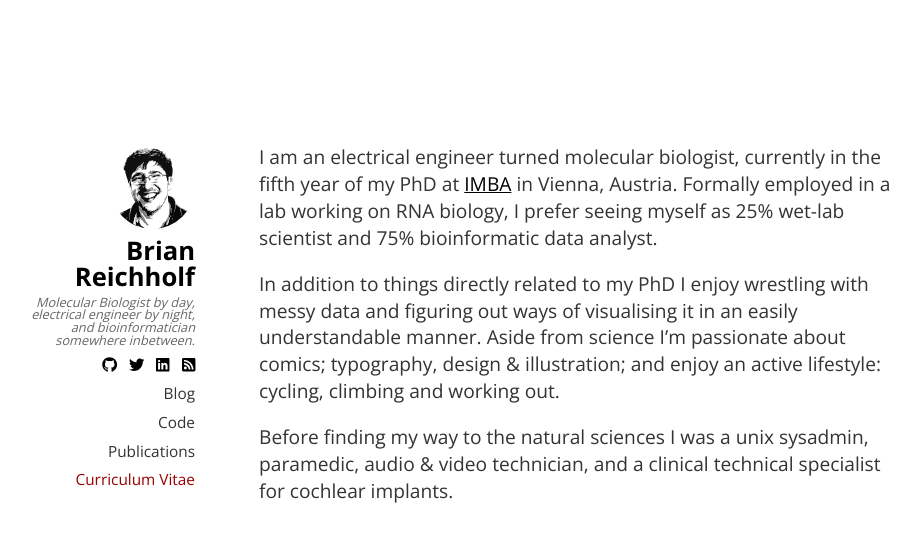
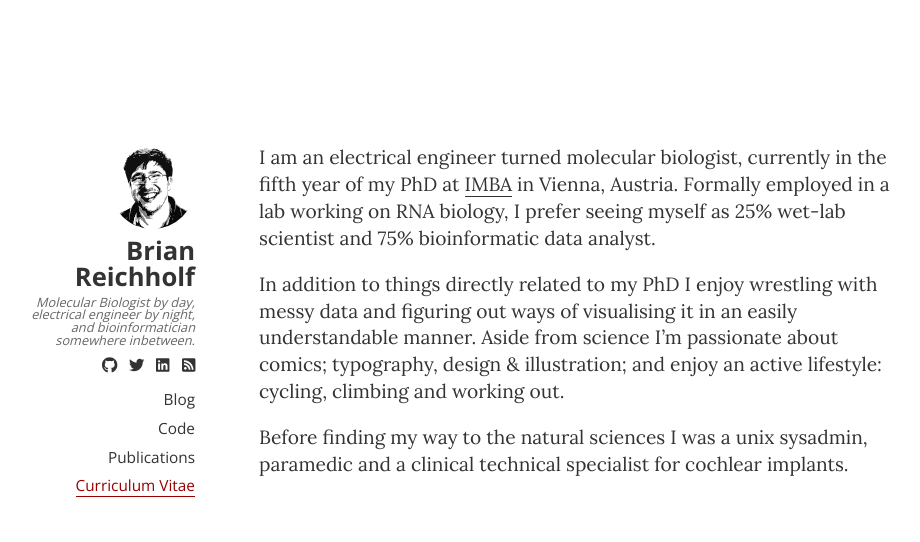
Before and after one commit to breichholf/breichholf.github.io, a Jekyll site: the page built from index.md, in a window 1280 px wide. Shown: the top 542 px of the page, without its empty margins (125-1045 px from the left). Built offline with Jekyll 4.4.1, drawn with Linux system fonts in a browser that asks for light colours.

Commit message:
Consolidate style and fix some typos

```diff
--- a/_data/association.yml
+++ b/_data/association.yml
@@ -5,7 +5,7 @@
   url: http://viennabiocenter.org/
   role: PhD Student Representative
   year: 2014 &mdash; 2015
-  summary: Organise student retreats and social events, plan annual student satisfaction survey, represent PhD students' interests to scientific group leaders on campus.
+  summary: Organised student retreats and social events, planned and conducted annual student satisfaction survey, represented PhD students' interests to scientific group leaders on campus. Initiated campus-wide communications platform to streamline interaction across different organisations.
 
 # 1st year student mentor
 - organisation: University of Vienna
--- a/_includes/header.html
+++ b/_includes/header.html
@@ -5,17 +5,17 @@
         {{ site.author_bio }}
     </div>
     <div class=nav>
-        <a href="{{ site.github_url }}"><i class="fab fa-github"></i></a>
-        <a href="{{ site.twitter_url }}"><i class="fab fa-twitter"></i></a>
-        <a href="{{ site.linkedin_url }}"><i class="fab fa-linkedin"></a></i>
-        <a href="{{ site.feed_url }}"><i class="fas fa-rss-square"></i></a>
+        <a href="{{ site.github_url }}"><i class="nav-icon fab fa-github"></i></a>
+        <a href="{{ site.twitter_url }}"><i class="nav-icon fab fa-twitter"></i></a>
+        <a href="{{ site.linkedin_url }}"><i class="nav-icon fab fa-linkedin"></a></i>
+        <a href="{{ site.feed_url }}"><i class="nav-icon fas fa-rss-square"></i></a>
     </div>
     <div class=home-nav>
         <ul>
             <li><a href="/blog/">Blog</a></li>
             <li><a href="{{ site.github_url }}">Code</a></li>
             <li><a href="https://scholar.google.at/citations?user=WUs-Q8AAAAAJ">Publications</a></li>
-            <li><a href="/cv/" class=important-link>Curriculum Vitae</a></li>
+            <li class=important-link><a href="/cv/">Curriculum Vitae</a></li>
         </ul>
     </div>
 </div>
--- a/css/style.css
+++ b/_sass/_blog.scss
@@ -1,17 +1,115 @@
-a {
-    color: #000;
+//main
+
+.container {
+    margin: 9em 0 3em 0;
 }
 
-.title a:hover {
-  text-decoration: underline;
+a {
+    color: #333;
 }
 
 body {
-    font-family: "Lora", "Minion Pro", Palatino, Georgia, Cambria, "Times New Roman", serif;
+    @include serif;
 }
 
 i {
     vertical-align: middle;
+}
+
+// left column
+
+.author-info {
+    font-size: 0.8em;
+    float: right;
+    text-align: right;
+    width: 165px;
+    @include sans;
+}
+
+.author-image {
+    -webkit-border-radius: 115px;
+    -moz-border-radius: 115px;
+    border-radius: 115px;
+    height: 85px;
+    width: 85px;
+}
+
+.author-name {
+    margin: 0.2em 0;
+}
+
+.author-name a {
+    text-decoration: none;
+}
+
+.home-nav {
+    a {
+        color: #333;
+        text-decoration: none;
+
+        &:hover {
+            color: #9c9c9c;
+        }
+    }
+}
+
+.home-nav ul {
+    font-size: 1.2em;
+    list-style-type: none;
+    margin-top: 0.5em;
+    padding: 0;
+}
+
+.home-nav ul li {
+    margin-bottom: 0.5em;
+}
+
+.nav {
+    margin: 0.25em 0;
+    font-size: 1.2em;
+}
+
+.nav a {
+    display: inline-block;
+    padding-left: 0.5em;
+
+    &:hover .nav-icon path {
+        fill: #9c9c9c;
+        @include transition(all .2s ease);
+    }
+}
+
+.nav-icon {
+    color: #333;
+    height: 28px;
+}
+
+
+.author-bio {
+    color: #666;
+    font-style: italic;
+    line-height: 1em;
+    margin-top: 0.5em;
+}
+
+.important-link {
+    a {
+        color: #990000;
+        border-bottom: 1px solid;
+
+        &:hover {
+            border-bottom: none;
+            color: #9c9c9c;
+        }
+    }
+}
+
+// blog entries -- right column
+
+.right-column {
+    max-width: 40em;
+    padding: 0 4em;
+    @include serif;
 }
 
 blockquote {
@@ -44,7 +142,7 @@ aside h1, aside h2, aside h3, aside h4 {
 }
 
 h1, h2, h3, h4 {
-    font-family: "Open Sans", Roboto, "Lucida Grande", "Helvetica Neue", Helvetica, Arial, sans-serif;
+    @include sans;
     line-height: 1em;
     color: #000;
 }
@@ -69,7 +167,7 @@ th {
 }
 
 td {
-    padding 0.4em 0 0 10px;
+    padding: 0.4em 0 0 10px;
 }
 
 thead {
@@ -92,84 +190,6 @@ p code, ul code {
     vertical-align: middle;
 }
 
-.container {
-    margin: 9em 0 3em 0;
-}
-
-.author-info {
-    font-size: 0.8em;
-    float: right;
-    text-align: right;
-    width: 165px;
-    font-family: "Open Sans", Roboto, "Lucida Grande", "Helvetica Neue", Helvetica, Arial, sans-serif;
-}
-
-.author-image {
-    -webkit-border-radius: 115px;
-    -moz-border-radius: 115px;
-    border-radius: 115px;
-    height: 85px;
-    width: 85px;
-}
-
-.author-name {
-    margin: 0.2em 0;
-}
-
-.author-name a {
-    text-decoration: none;
-}
-
-.home-nav ul {
-    font-size: 1.2em;
-    list-style-type: none;
-    margin-top: 0.5em;
-    padding: 0;
-}
-
-.home-nav ul li {
-    margin-bottom: 0.5em;
-}
-
-.home-nav a {
-    color: #333;
-    text-decoration: none;
-}
-
-.nav {
-    margin: 0.5em 0;
-    font-size: 1.2em;
-}
-
-.nav a {
-    padding-left: 0.5em;
-    text-decoration: none;
-}
-
-.author-bio {
-    color: #666;
-    font-style: italic;
-    line-height: 1em;
-    margin-top: 0.5em;
-}
-
-.author-bio a {
-    color: inherit;
-    text-decoration: none;
-    border-bottom: 1px solid #666;
-}
-
-.important-link {
-    text-decoration: underline;
-    color: #990000 !important;
-}
-
-.right-column {
-    max-width: 40em;
-    padding: 0 4em;
-    font-family: "Open Sans", Roboto, "Lucida Grande", "Helvetica Neue", Helvetica, Arial, sans-serif;
-}
-
 .post-meta {
     font-size: 0.9em;
     line-height: 1.5em;
@@ -178,7 +198,7 @@ p code, ul code {
     padding: 0;
 }
 
-.post-meta li, .post-meta a {
+.post-meta li {
     color: #999;
 }
 
@@ -224,12 +244,19 @@ p.feature-image img {
     margin: 0;
 }
 
-.title a, .post-meta a {
-    text-decoration: none;
-}
+.title,
+.content,
+.post-meta {
+    a {
+        color: #333;
+        text-decoration: none;
+        border-bottom: 1px solid;
 
-.post-meta a:hover {
-    text-decoration: underline;
+        &:hover {
+            border-bottom: none;
+            color: #9c9c9c;
+        }
+    }
 }
 
 .title i {
@@ -277,7 +304,7 @@ p.feature-image img {
   padding-top: 30px;
   height: 0;
   overflow: auto;
-  -webkit-overflow-scrolling:touch;
+  -webkit-overflow-scrolling: touch;
 }
 
 .content .frame iframe {
--- /dev/null
+++ b/css/style.scss
@@ -0,0 +1,5 @@
+---
+---
+
+@import "mixins";
+@import "blog";
--- a/index.md
+++ b/index.md
@@ -10,6 +10,6 @@ I am an electrical engineer turned molecular biologist, currently in the fifth y
 
 In addition to things directly related to my PhD I enjoy wrestling with messy data and figuring out ways of visualising it in an easily understandable manner. Aside from science I'm passionate about comics; typography, design & illustration; and enjoy an active lifestyle: cycling, climbing and working out.
 
-Before finding my way to the natural sciences I was a unix sysadmin, paramedic, audio & video technician, and a clinical technical specialist for cochlear implants.
+Before finding my way to the natural sciences I was a unix sysadmin, paramedic and a clinical technical specialist for cochlear implants.
 
 [1]: https://www.imba.oeaw.ac.at/
```
